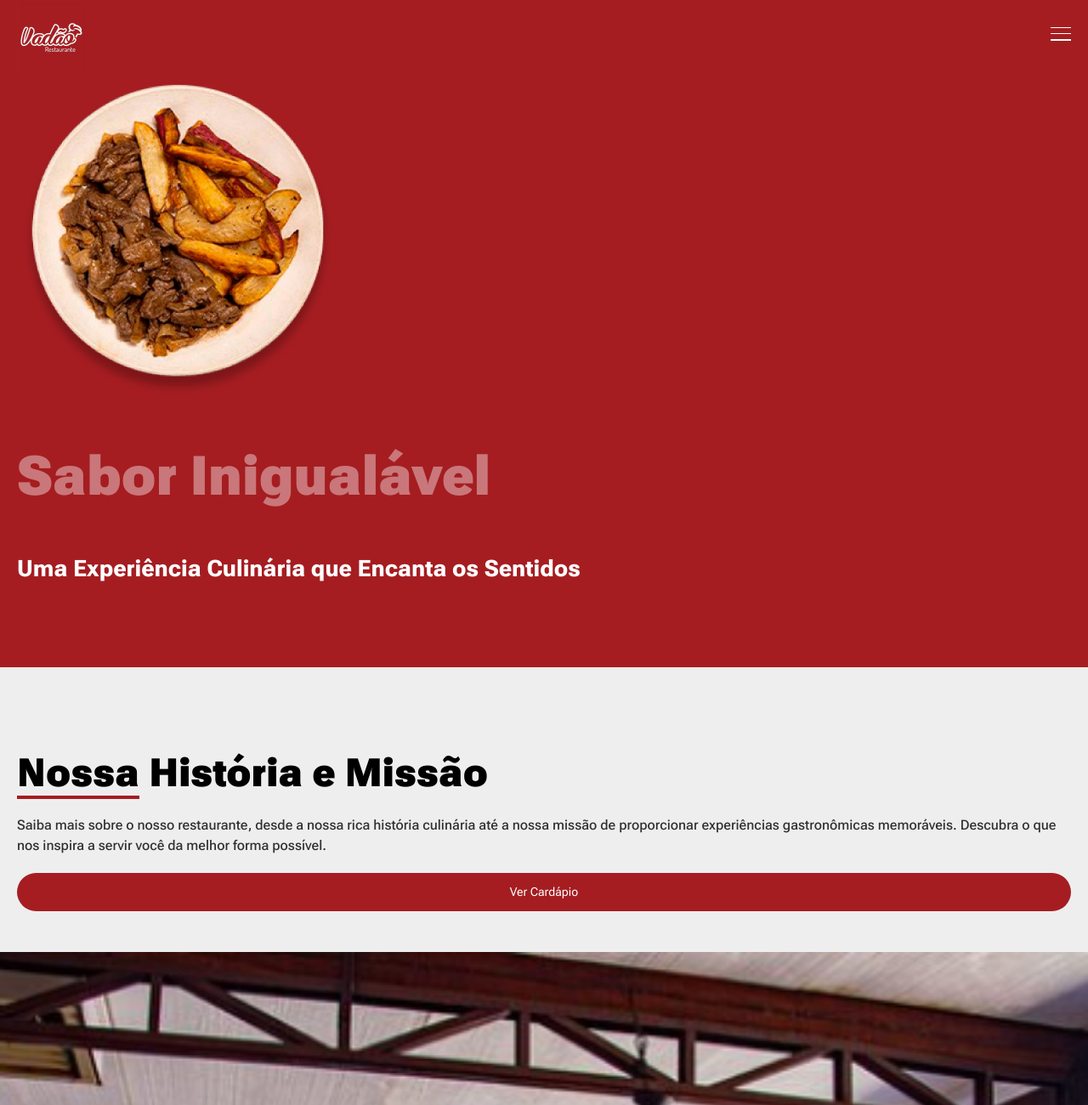
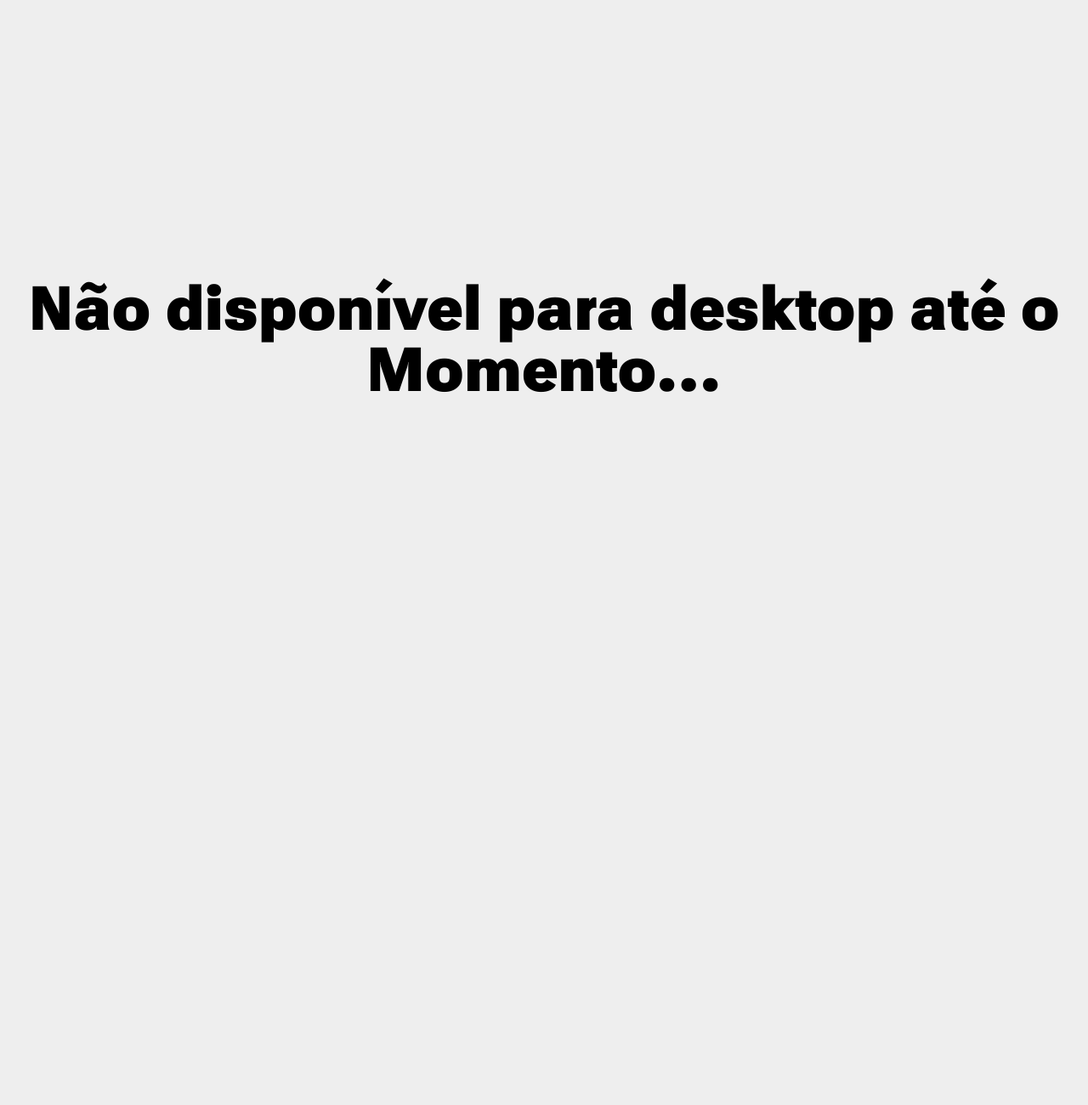
Before and after one commit to DevWeDesc/Vadao, a Next.js app: page / in a window 1280 px wide. Shown: the top 1300 px of the page at 85% size. After the commit the page ends 800 px from the top, so only its background shows below. Built offline with nearby package versions, Linux system fonts and the light colour scheme.

Commit message:
Adicionando Validação Desktop

```diff
--- a/src/app/page.tsx
+++ b/src/app/page.tsx
@@ -9,8 +9,13 @@ import { Menu } from "@/components/Menu";
 export default function Home() {
   return (
     <>
+      <div className="hidden lg:flex w-screen h-screen items-center justify-center">
+        <p className="font-extraBlack text-7xl max-w-xxl text-center">
+          Não disponível para desktop até o Momento...
+        </p>
+      </div>
       <Header />
-      <main>
+      <main className="lg:hidden">
         <section id="Init">
           <Banner />
         </section>
--- a/src/components/About.tsx
+++ b/src/components/About.tsx
@@ -17,9 +17,11 @@ export const About = () => {
           gastronômicas memoráveis. Descubra o que nos inspira a servir você da
           melhor forma possível.
         </p>
-        <button className="w-auto px-8 py-3 bg-redDefault rounded-full text-white">
-          Ver Cardápio{" "}
-        </button>
+        <a href="#Menu">
+          <button className="w-auto px-8 py-3 bg-redDefault rounded-full text-white">
+            Ver Cardápio{" "}
+          </button>
+        </a>
       </div>
       <SwiperAbout />
     </div>
--- a/src/components/Header.tsx
+++ b/src/components/Header.tsx
@@ -16,7 +16,7 @@ export const Header = () => {
   };
 
   return (
-    <div className="fixed w-screen z-10 bg-redDefault flex items-center justify-between px-5 py-1">
+    <div className="fixed w-screen z-10 bg-redDefault flex items-center justify-between px-5 py-1 lg:hidden">
       <Image alt="" src={LogoHeader} />
 
       <div
```
